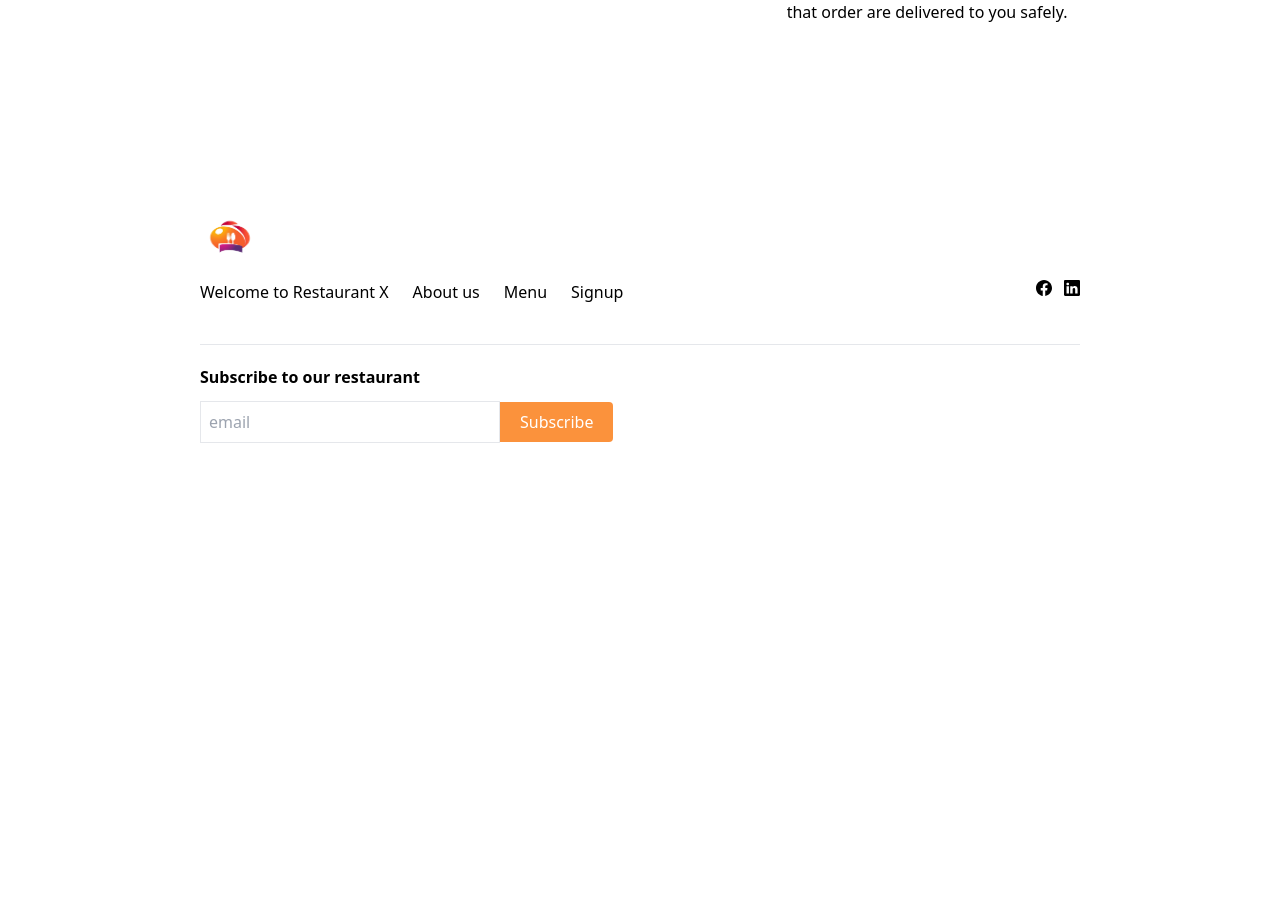
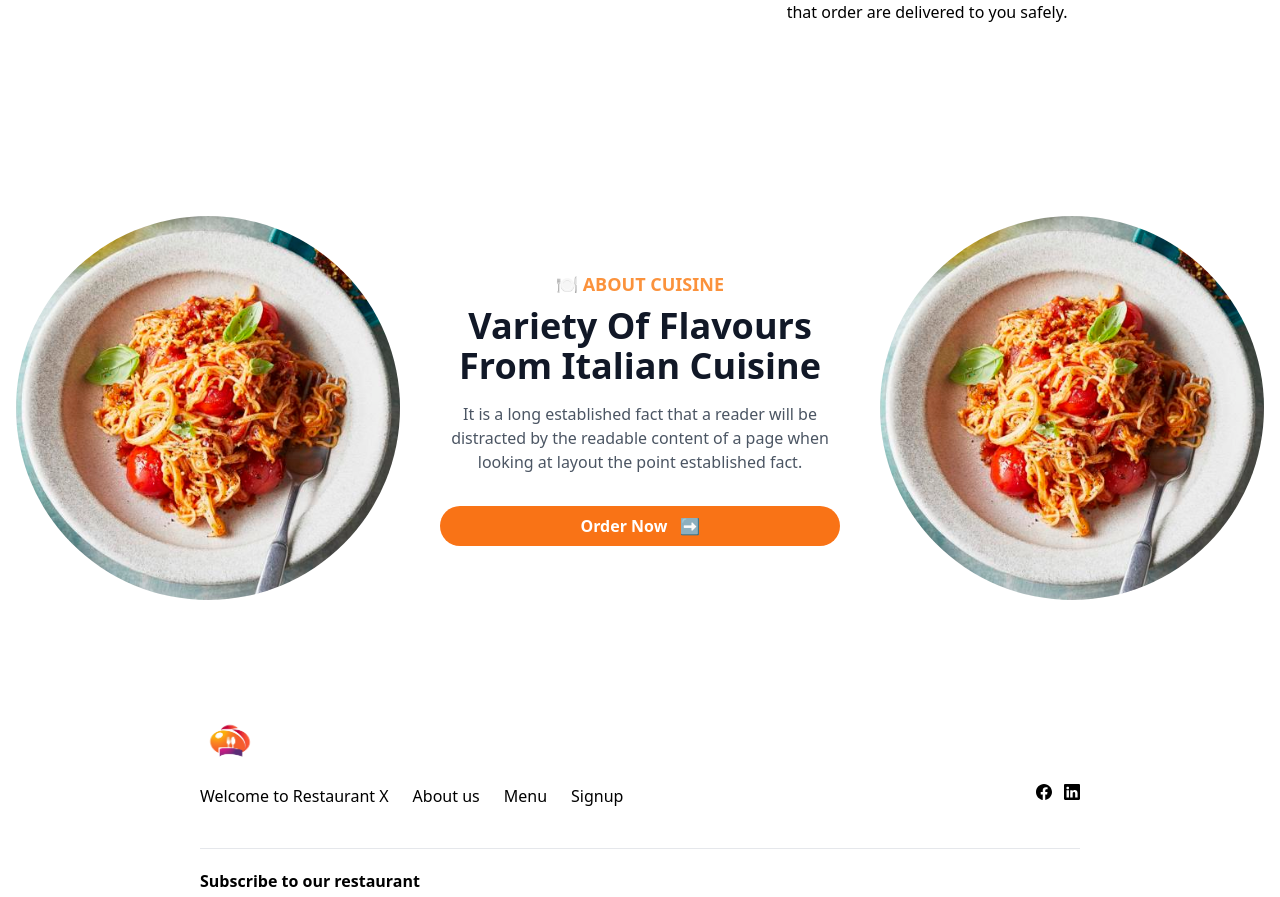
Before and after one commit to SaqlineShabbir/restaurant-frontend, a React (Vite) app: page / in a window 1280 px wide. Shown: the part 1529-2426 px from the top of the page. Before the commit the page ends 1992 px from the top, so only its background shows below. Built offline with nearby package versions, Linux system fonts and the light colour scheme.

Commit message:
new  section added

```diff
--- /dev/null
+++ b/src/components/Home/Cuisine.jsx
@@ -0,0 +1,57 @@
+import React from "react";
+import { Link } from "react-router-dom";
+import imgg from "../../assets/food-photos/food2.jpg";
+const CuisineSection = () => {
+  return (
+    <section className="relative bg-white lg:py-[100px] dark:bg-[#0a0c1c] ">
+      <div className=" flex flex-col lg:flex-row items-center justify-between">
+        {/* Left Image */}
+        <div className="w-full lg:w-1/2 flex justify-center lg:justify-end">
+          <div className="relative w-64 h-64 lg:w-96 lg:h-96 overflow-hidden rounded-full clip-half-circle-left">
+            <img
+              src={imgg} // Replace this with the actual image source
+              alt="American Cuisine Dish"
+              className="object-cover w-full h-full"
+            />
+          </div>
+        </div>
+
+        {/* Text Content */}
+        <div className="w-full lg:w-1/2 text-center lg:text-left mt-8 lg:mt-0 mx-10 flex flex-col justify-center">
+          <h3 className="text-orange-400 text-lg font-bold uppercase mb-2 text-center">
+            <span role="img" aria-label="food">
+              🍽️
+            </span>{" "}
+            About Cuisine
+          </h3>
+          <h1 className="text-4xl lg:text-৪xl font-bold dark:text-white text-gray-900 mb-4 text-center">
+            Variety Of Flavours From Italian Cuisine
+          </h1>
+          <p className="text-gray-600 mb-8 text-center dark:text-white">
+            It is a long established fact that a reader will be distracted by
+            the readable content of a page when looking at layout the point
+            established fact.
+          </p>
+          <button className="bg-orange-500 hover:bg-orange-700 text-white font-bold py-2 px-6  rounded-full">
+            <Link to="/menu">
+              Order Now <span className="ml-2">➡️</span>
+            </Link>
+          </button>
+        </div>
+
+        {/* Right Image */}
+        <div className="w-full lg:w-1/2 flex justify-center lg:justify-start mt-8 lg:mt-0">
+          <div className="relative w-64 h-64 lg:w-96 lg:h-96 overflow-hidden rounded-full clip-half-circle-right">
+            <img
+              src={imgg} // Replace this with the actual image source
+              alt="American Cuisine Dish"
+              className="object-cover w-full h-full"
+            />
+          </div>
+        </div>
+      </div>
+    </section>
+  );
+};
+
+export default CuisineSection;
--- a/src/components/Home/WhyChooseUs.jsx
+++ b/src/components/Home/WhyChooseUs.jsx
@@ -1,8 +1,8 @@
-import React from 'react';
-import phoneImg from '../../assets/svg/mobile-removebg.png';
+import React from "react";
+import phoneImg from "../../assets/svg/mobile-removebg.png";
 const WhyChooseUs = () => {
   return (
-    <div className="main dark:bg-[#0a0c1c] dark:text-gray-100  lg:px-[200px] py-20">
+    <div className="main dark:bg-[#0a0c1c] dark:text-gray-100  lg:px-[200px] pt-20">
       <div className="text-center">
         <p className="text-3xl font-bold">Why People Choose Us</p>
         <p>Clients’ Most Popular Choise</p>
--- a/src/pages/Home.jsx
+++ b/src/pages/Home.jsx
@@ -1,5 +1,6 @@
-import Banner from '../components/Home/Banner';
-import WhyChooseUs from '../components/Home/WhyChooseUs';
+import Banner from "../components/Home/Banner";
+import CuisineSection from "../components/Home/Cuisine";
+import WhyChooseUs from "../components/Home/WhyChooseUs";
 
 const Home = () => {
   return (
@@ -7,6 +8,7 @@ const Home = () => {
       {/* //all components here */}
       <Banner></Banner>
       <WhyChooseUs></WhyChooseUs>
+      <CuisineSection />
       {/* <OurChefs /> */}
     </div>
   );
--- a/src/pages/Login.jsx
+++ b/src/pages/Login.jsx
@@ -112,7 +112,7 @@ export default function Login() {
             </div>
             {/* show error here */}
           </form>
-          <div className="bg-gray-100  py-5 flex gap-5 justify-center">
+          <div className="bg-gray-100  py-5 flex gap-5 justify-center  dark:text-gray-700">
             <div className="flex  items-center">
               <CiUnlock color="green" size="35" />
             </div>
```
